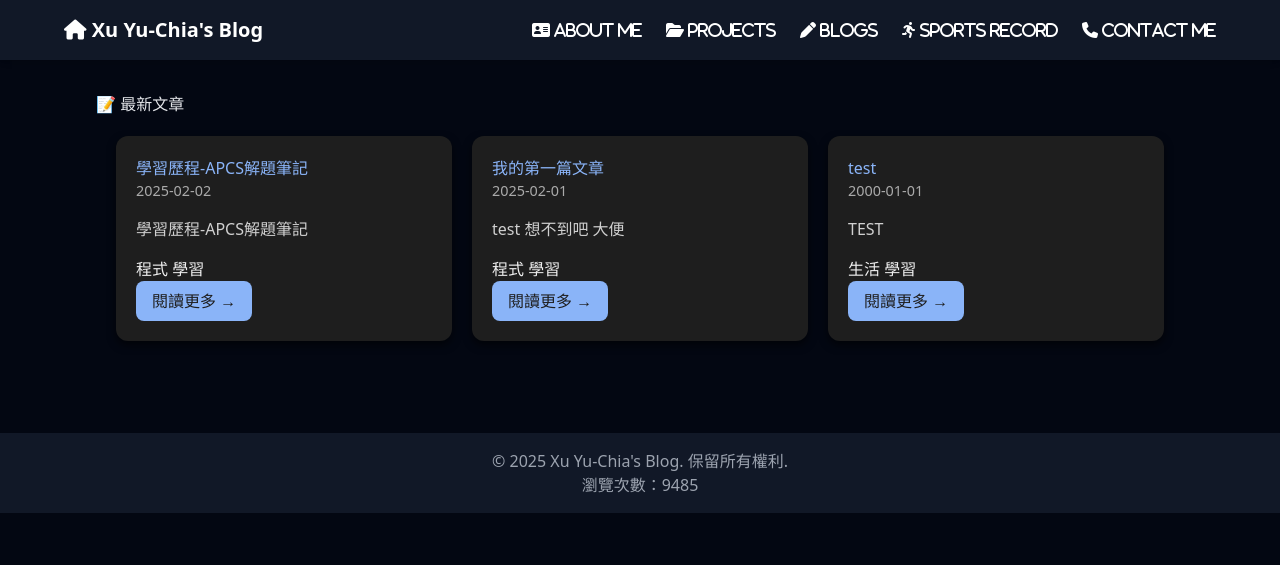
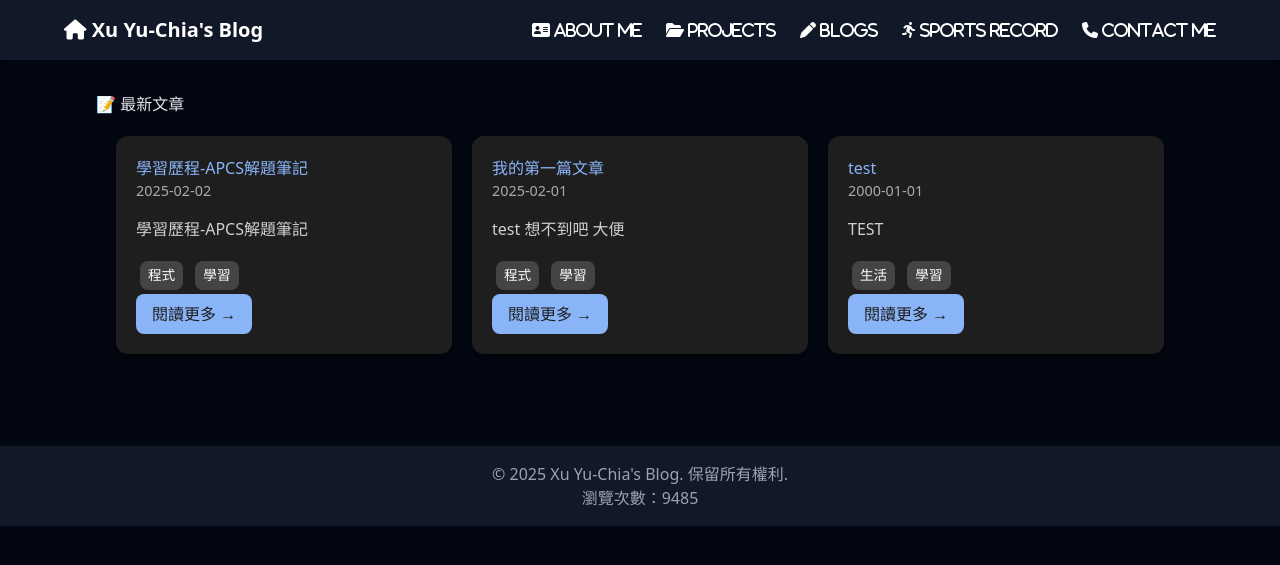
Before and after one commit to xu-yu-chia/blog, a Jekyll site: the page built from index.md, in a window 1280 px wide. Shown: the top 565 px of the page. Built offline with Jekyll 4.4.1, drawn with Linux system fonts in a browser that asks for light colours; nearby versions of some CDN libraries.

Commit message:
Update style.css

```diff
--- a/assets/style.css
+++ b/assets/style.css
@@ -127,3 +127,20 @@ body {
   box-shadow: 0 4px 10px rgba(0, 0, 0, 0.7);
   margin: 20px 0;
 }
+
+
+.tag {
+  display: inline-block;
+  background-color: #444;   /* 深色背景，符合暗色系 */
+  color: #fff;              /* 白色文字 */
+  padding: 4px 8px;
+  margin: 4px;
+  border-radius: 8px;       /* 圓角 */
+  font-size: 0.85em;
+  text-decoration: none;
+  transition: background-color 0.3s ease;
+}
+
+.tag:hover {
+  background-color: #666;   /* 滑鼠懸停變亮 */
+}
```
